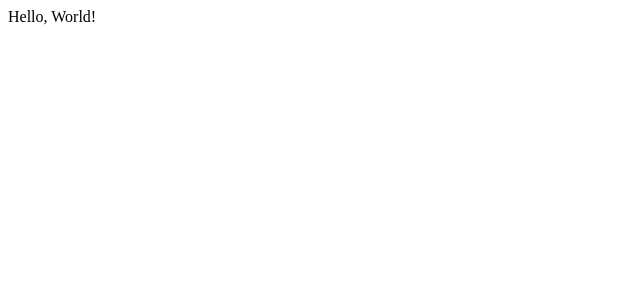
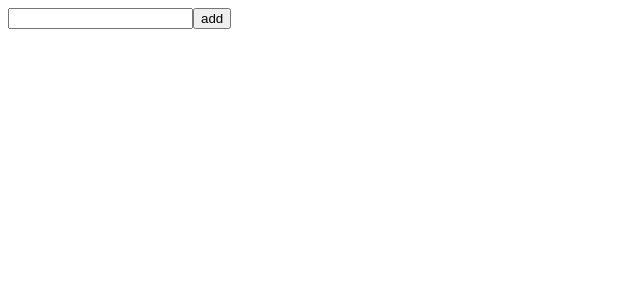
Before and after one commit to MaralNajafi/api-todo-app, a React (Create React App) app: page / in a window 1280 px wide. Shown: the top 300 px of the page, without its empty margins (0-640 px from the left). Built offline with nearby package versions, Linux system fonts and the light colour scheme.

Commit message:
feat: initial form

```diff
--- a/src/App.js
+++ b/src/App.js
@@ -1,5 +1,9 @@
+import AppContainer from "./components/AppContainer";
+
 function App() {
-  return <div>Hello, World!</div>;
+  return <div>
+    <AppContainer />
+  </div>;
 }
 
 export default App;
--- /dev/null
+++ b/src/components/AppContainer.jsx
@@ -0,0 +1,11 @@
+import AppHeader from "./AppHeader";
+
+const AppContainer = () => {
+  return (
+    <div>
+      <AppHeader />
+    </div>
+  );
+};
+
+export default AppContainer;
--- /dev/null
+++ b/src/components/AppHeader.jsx
@@ -0,0 +1,24 @@
+import { useState } from "react";
+
+const AppHeader = () => {
+  const [inputValue, setInputValue] = useState("");
+  const handleChange = (event) => {
+    setInputValue(event.target.value);
+  };
+  return (
+    <div>
+      <form>
+        <input
+          value={inputValue}
+          type="text"
+          onChange={(event) => {
+            handleChange(event);
+          }}
+        />
+        <button type="submit">add</button>
+      </form>
+    </div>
+  );
+};
+
+export default AppHeader;
```
